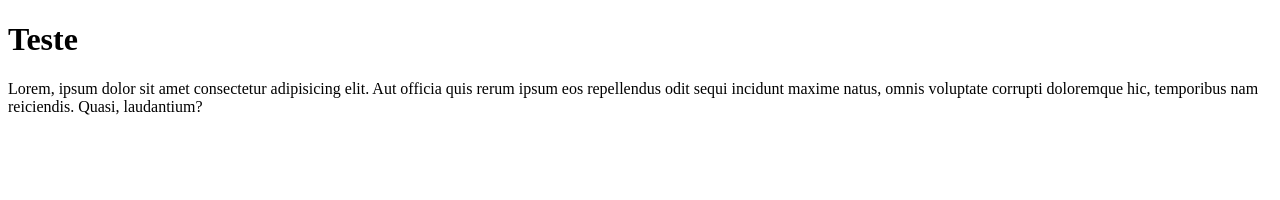
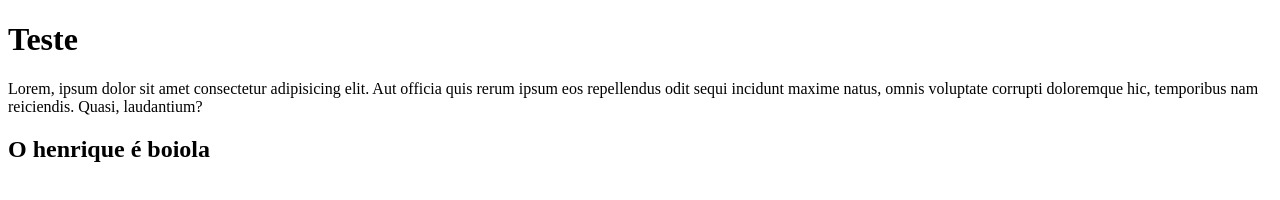
Before and after one commit to rique223/projeto-saber-com-sabor, a plain HTML site: page html/index.html in a window 1280 px wide. Drawn offline with Linux system fonts and the light colour scheme.

Commit message:
Boa noite

```diff
--- a/html/index.html
+++ b/html/index.html
@@ -15,6 +15,8 @@
 			laudantium?
 		</p>
 
+		<h2>O henrique é boiola</h2>
+
 		<script src="../js/index.js"></script>
 	</body>
 </html>
```
